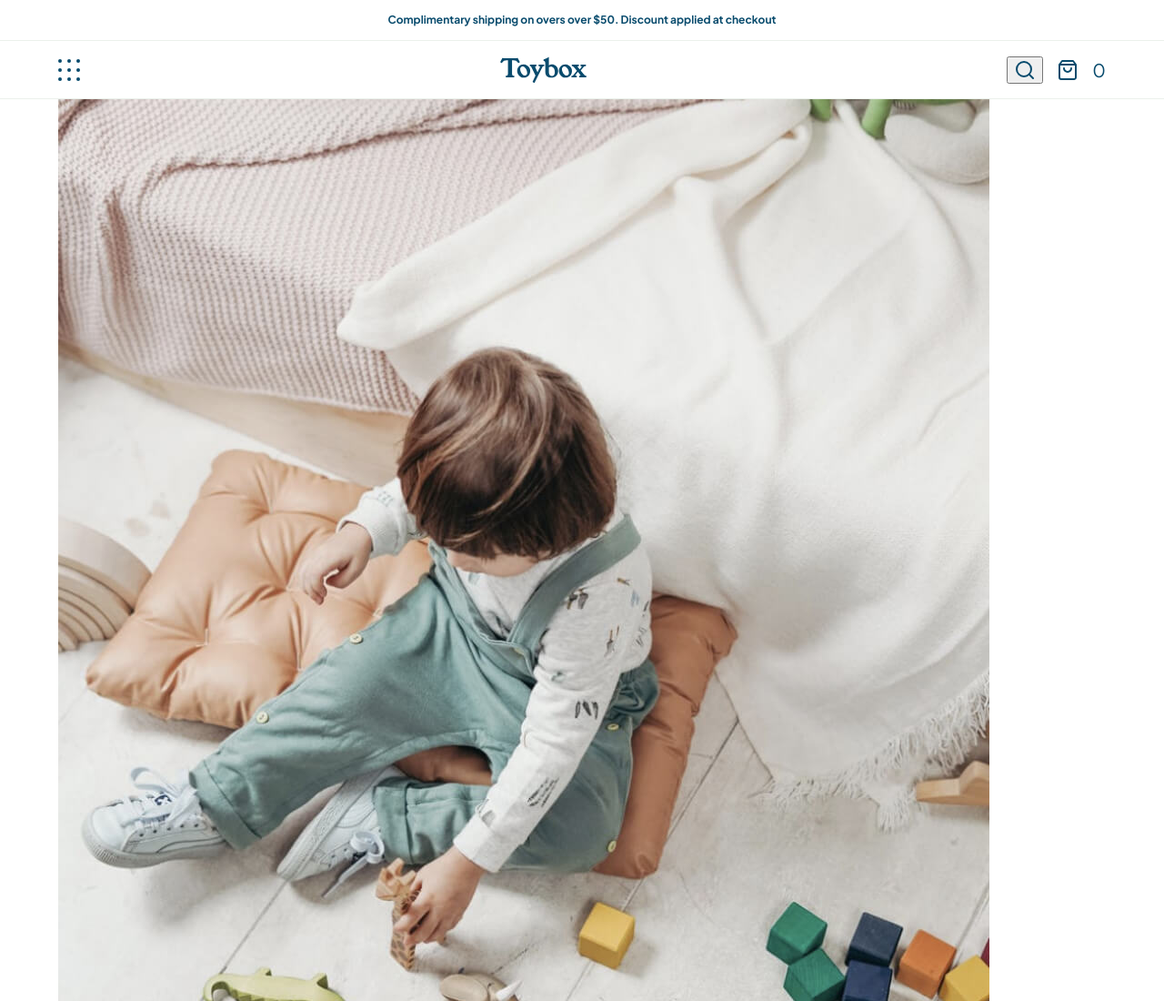
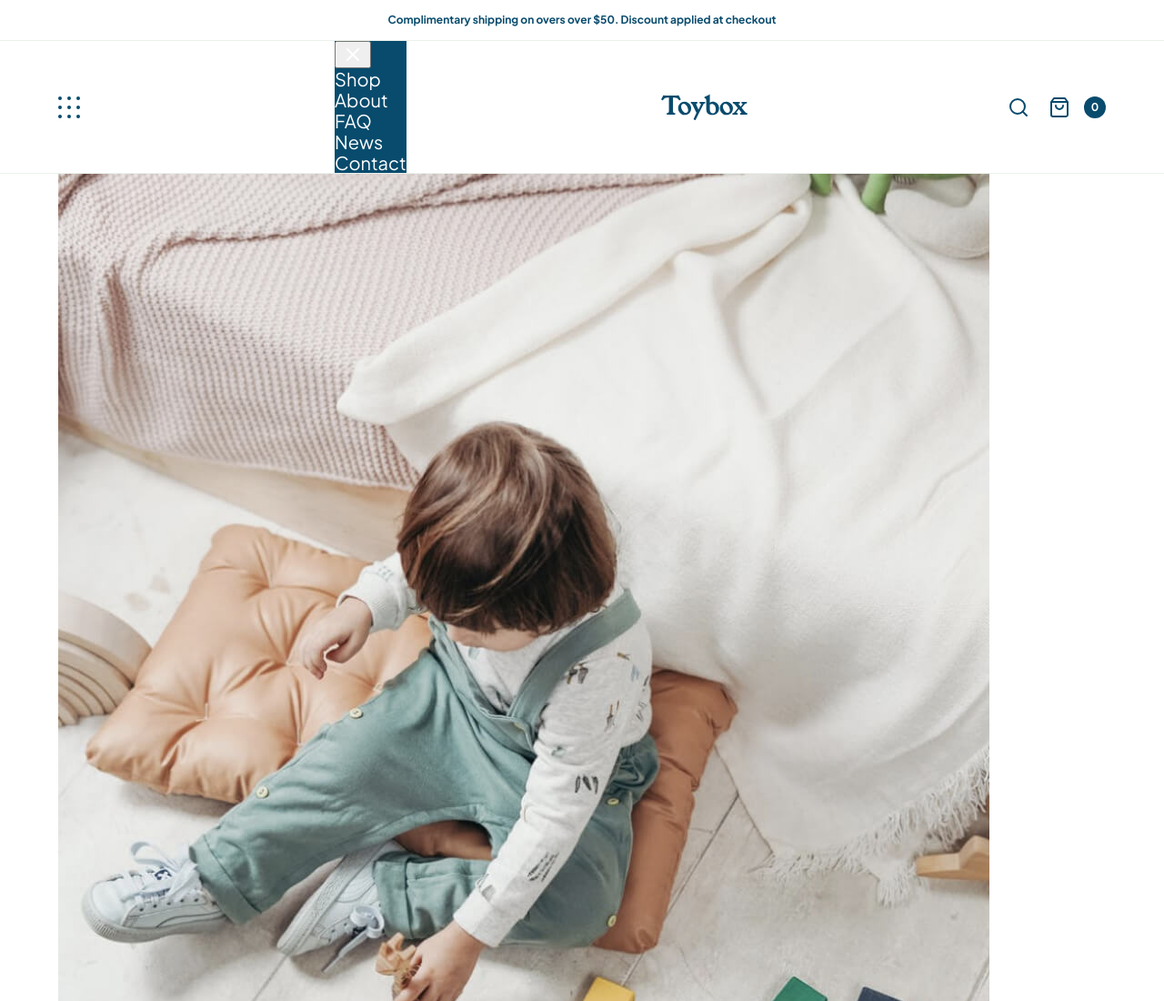
Before and after one commit to shanningtatum/juno-toybox, a plain HTML site: page index.html in a window 1280 px wide. Shown: the top 1100 px of the page at 91% size. Drawn offline with Linux system fonts and the light colour scheme; files whose address does not match are found by name; a web font is replaced by a local one.

Commit message:
finished navBar

```diff
--- a/index.html
+++ b/index.html
@@ -77,7 +77,7 @@
           <a href="#" class="bag">
             <img src="./assets/shop-bag.svg" alt="Cart Icon" />
           </a>
-          <div class="counter">
+          <div class="counter smallCopy">
             <p>0</p>
           </div>
         </div>
--- a/styles/sass/partials/_nav.scss
+++ b/styles/sass/partials/_nav.scss
@@ -27,6 +27,7 @@
     top:0;
     border-top:1px solid rgba(8, 75, 10, 0.08);
     border-bottom:1px solid rgba(8, 75, 10, 0.08);
+    background-color:$white;
 
     .wrapper{
         display:flex;
@@ -43,13 +44,25 @@
     display:flex;
     align-items:center;
     .menuIcon, .bag{
-
         margin-right: 15px;
+    }
+    .menuIcon{
+        background-color:transparent;
+        border:none;
+    }
+    .counter p {
+        background-color:$primary;
+        color:$white;
+        width:24px;
+        height:24px;
+        text-align:center;
+        border-radius:50%;
     }
 }
 
 // Slide Out Nav
 
 .slideOutNav{
-    display:none;
+    background-color:$primary;
+    color:$white;
 }
```
Also changed, not shown: styles/styles.css.
